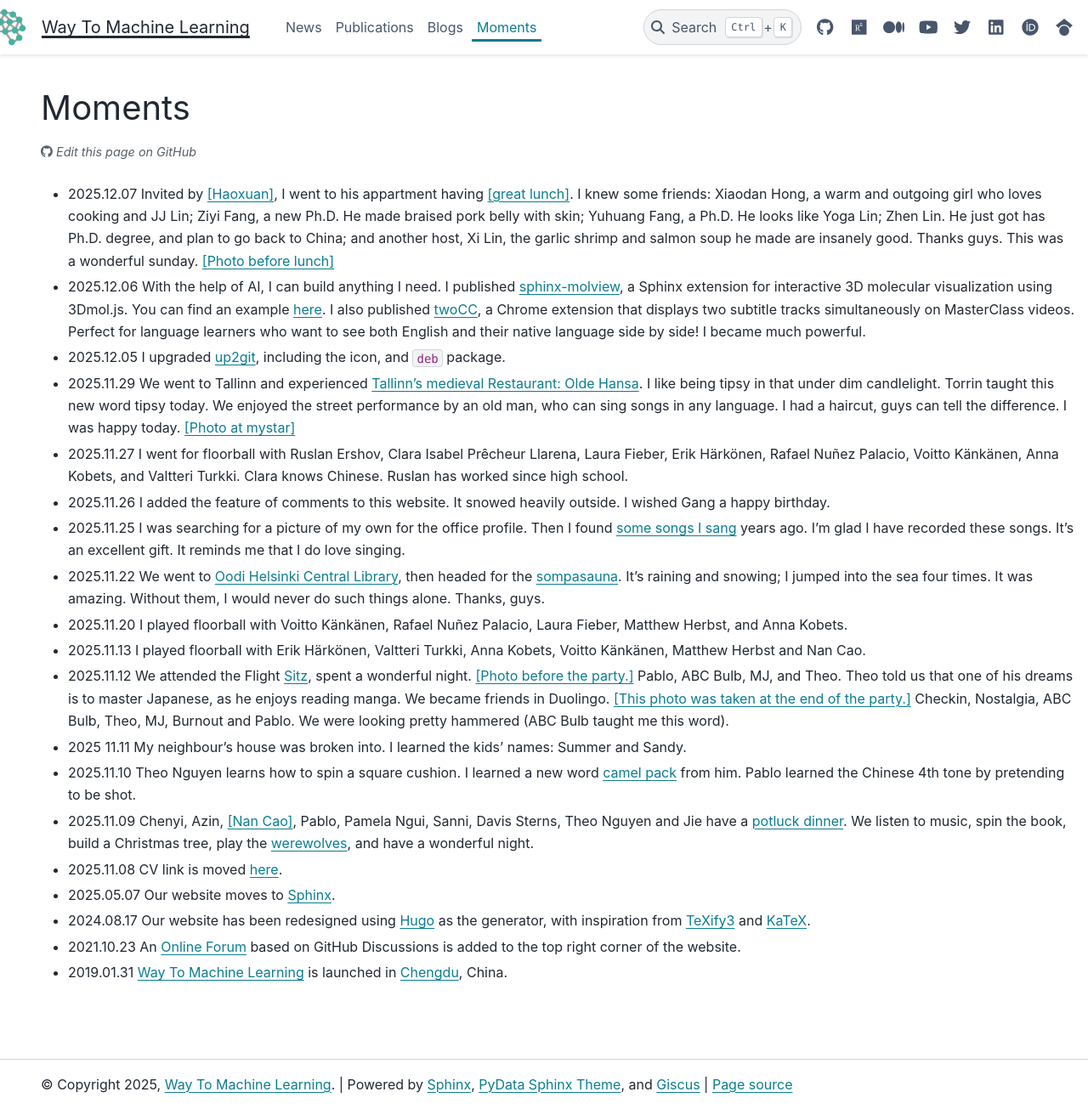
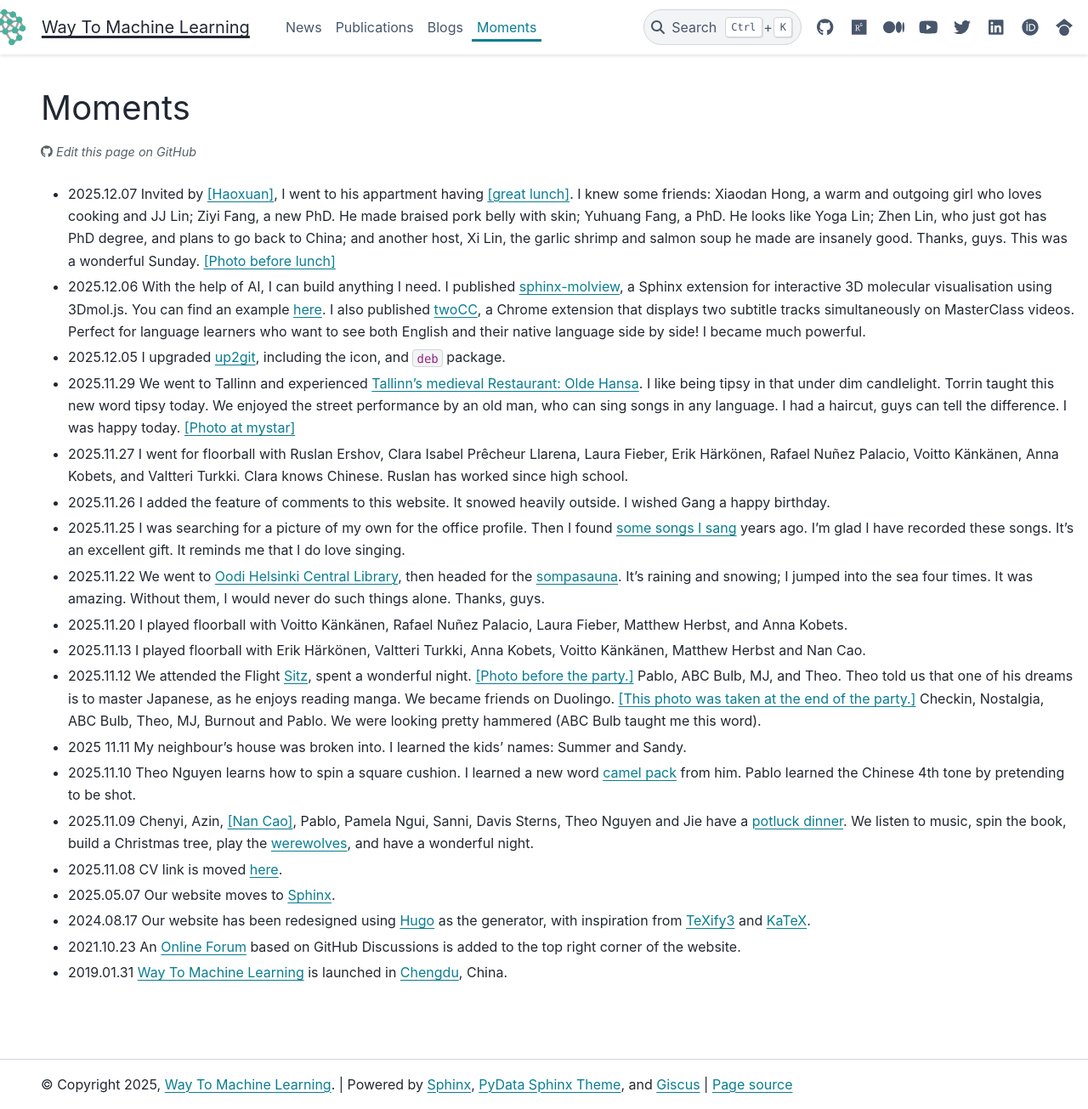
Before and after one commit to way2ml/way2ml.github.io, a Sphinx documentation site: the page built from doc/moments.md, in a window 1280 px wide and 1305 px high. Shown: the whole window at 85% size. Built offline with Sphinx 7.4.7 and the PyData theme 0.15.4, drawn with Linux system fonts in a browser that asks for light colours; comment, search, counter and statistics services are not loaded.

Commit message:
Update moments.md

```diff
--- a/doc/moments.md
+++ b/doc/moments.md
@@ -4,8 +4,8 @@ comment: True
 ---
 
 # Moments
-- 2025.12.07 Invited by <a href="./_static/moments/20251207_HaoxuanYou.jpg" target="_blank" rel="noopener">[Haoxuan]</a>, I went to his appartment having <a href="./_static/moments/20251207_HaoxuanYou_and_XiLin.jpeg" target="_blank" rel="noopener">[great lunch]</a>. I knew some friends: Xiaodan Hong, a warm and outgoing girl who loves cooking and JJ Lin; Ziyi Fang, a new Ph.D. He made braised pork belly with skin; Yuhuang Fang, a Ph.D. He looks like Yoga Lin; Zhen Lin. He just got has Ph.D. degree, and plan to go back to China; and another host, Xi Lin, the garlic shrimp and salmon soup he made are insanely good. Thanks guys. This was a wonderful sunday. <a href="./_static/moments/20251207_all.jpg" target="_blank" rel="noopener">[Photo before lunch]</a>
-- 2025.12.06 With the help of AI, I can build anything I need. I published [sphinx-molview](https://github.com/HuangJiaLian/sphinx-molview), a Sphinx extension for interactive 3D molecular visualization using 3Dmol.js.  You can find an example [here](https://way2ml.github.io/blogs/sphinx.html#molecular-visualisation). I also published [twoCC](https://github.com/HuangJiaLian/twoCC), a Chrome extension that displays two subtitle tracks simultaneously on MasterClass videos. Perfect for language learners who want to see both English and their native language side by side! I became much powerful.
+- 2025.12.07 Invited by <a href="./_static/moments/20251207_HaoxuanYou.jpeg" target="_blank" rel="noopener">[Haoxuan]</a>, I went to his appartment having <a href="./_static/moments/20251207_HaoxuanYou_and_XiLin.jpeg" target="_blank" rel="noopener">[great lunch]</a>. I knew some friends: Xiaodan Hong, a warm and outgoing girl who loves cooking and JJ Lin; Ziyi Fang, a new PhD. He made braised pork belly with skin; Yuhuang Fang, a PhD. He looks like Yoga Lin; Zhen Lin, who just got has PhD degree, and plans to go back to China; and another host, Xi Lin, the garlic shrimp and salmon soup he made are insanely good. Thanks, guys. This was a wonderful Sunday. <a href="./_static/moments/20251207_all.jpg" target="_blank" rel="noopener">[Photo before lunch]</a>
+- 2025.12.06 With the help of AI, I can build anything I need. I published [sphinx-molview](https://github.com/HuangJiaLian/sphinx-molview), a Sphinx extension for interactive 3D molecular visualisation using 3Dmol.js.  You can find an example [here](https://way2ml.github.io/blogs/sphinx.html#molecular-visualisation). I also published [twoCC](https://github.com/HuangJiaLian/twoCC), a Chrome extension that displays two subtitle tracks simultaneously on MasterClass videos. Perfect for language learners who want to see both English and their native language side by side! I became much powerful.
 - 2025.12.05 I upgraded [up2git](https://github.com/HuangJiaLian/Up2Git), including the icon, and `deb` package.
 - 2025.11.29 We went to Tallinn and experienced [Tallinn's medieval Restaurant: Olde Hansa](https://www.oldehansa.ee/). I like being tipsy in that under dim candlelight. Torrin taught this new word tipsy today. We enjoyed the street performance by an old man, who can sing songs in any language. I had a haircut, guys can tell the difference. I was happy today. <a href="./_static/moments/20251129_myStar.jpg" target="_blank" rel="noopener">[Photo at mystar]</a>
 - 2025.11.27 I went for floorball with Ruslan Ershov, Clara Isabel Prêcheur Llarena, Laura Fieber, Erik Härkönen, Rafael Nuñez Palacio, Voitto Känkänen, Anna Kobets, and Valtteri Turkki. Clara knows Chinese. Ruslan has worked since high school.
@@ -14,7 +14,7 @@ comment: True
 - 2025.11.22 We went to [Oodi Helsinki Central Library](https://oodihelsinki.fi/en/), then headed for the [sompasauna](https://www.sompasauna.fi/). It's raining and snowing; I jumped into the sea four times. It was amazing. Without them, I would never do such things alone. Thanks, guys.
 - 2025.11.20 I played floorball with Voitto Känkänen, Rafael Nuñez Palacio, Laura Fieber, Matthew Herbst, and Anna Kobets.
 - 2025.11.13 I played floorball with Erik Härkönen, Valtteri Turkki, Anna Kobets, Voitto Känkänen, Matthew Herbst and Nan Cao.
-- 2025.11.12 We attended the Flight [Sitz](https://en.wikipedia.org/wiki/Sittning), spent a wonderful night. <a href="./_static/moments/20251113_guys.png" target="_blank" rel="noopener">[Photo before the party.]</a> Pablo, ABC Bulb, MJ, and Theo. Theo told us that one of his dreams is to master Japanese, as he enjoys reading manga. We became friends in Duolingo. <a href="./_static/moments/20251113_all.png" target="_blank" rel="noopener">[This photo was taken at the end of the party.]</a>
+- 2025.11.12 We attended the Flight [Sitz](https://en.wikipedia.org/wiki/Sittning), spent a wonderful night. <a href="./_static/moments/20251113_guys.png" target="_blank" rel="noopener">[Photo before the party.]</a> Pablo, ABC Bulb, MJ, and Theo. Theo told us that one of his dreams is to master Japanese, as he enjoys reading manga. We became friends on Duolingo. <a href="./_static/moments/20251113_all.png" target="_blank" rel="noopener">[This photo was taken at the end of the party.]</a>
 Checkin, Nostalgia, ABC Bulb, Theo, MJ, Burnout and Pablo.  We were looking pretty hammered (ABC Bulb taught me this word).
 - 2025 11.11 My neighbour's house was broken into. I learned the kids' names: Summer and Sandy.
 - 2025.11.10 Theo Nguyen learns how to spin a square cushion. I learned a new word [camel pack](https://en.wikipedia.org/wiki/Hydration_pack) from him. Pablo learned the Chinese 4th tone by pretending to be shot.
```
